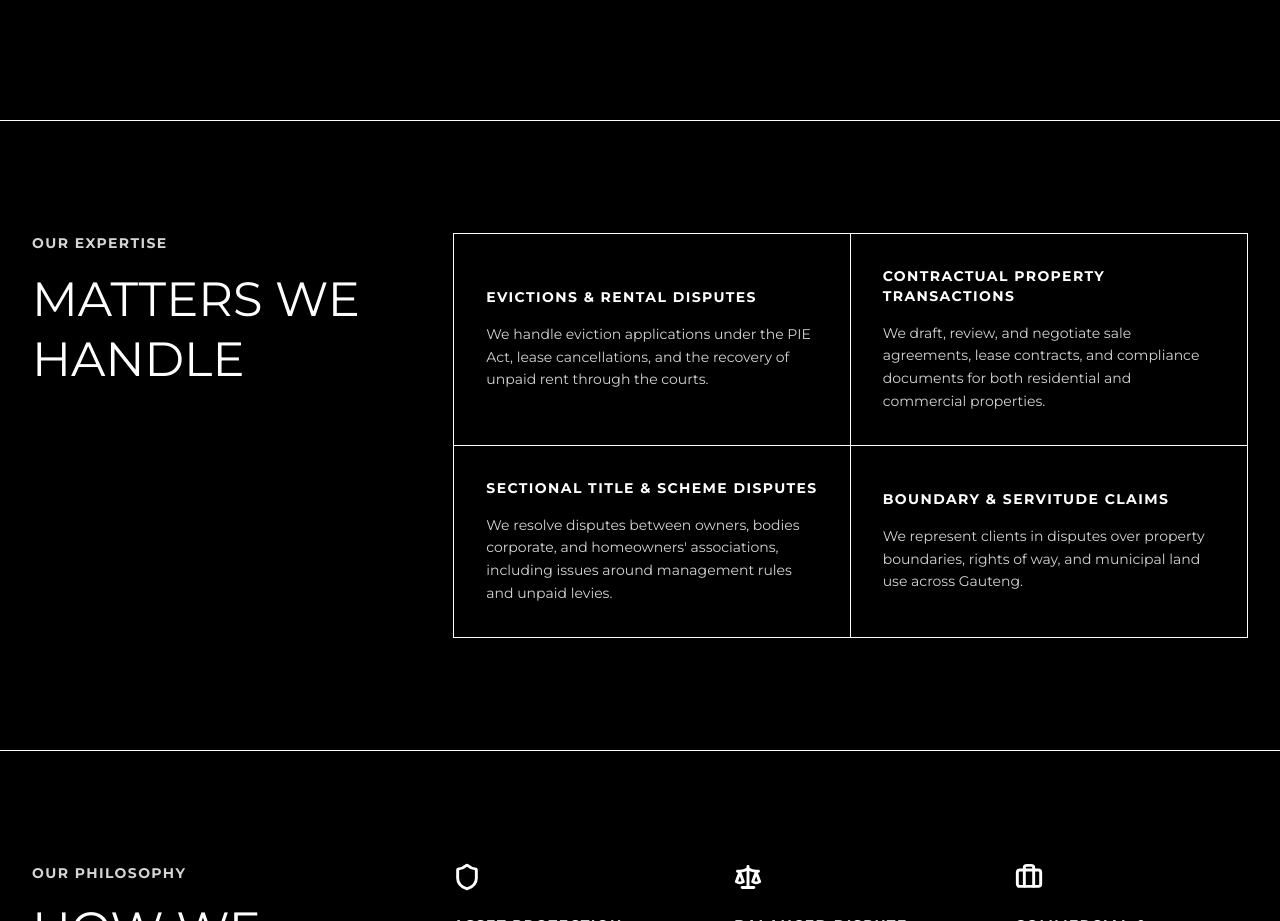
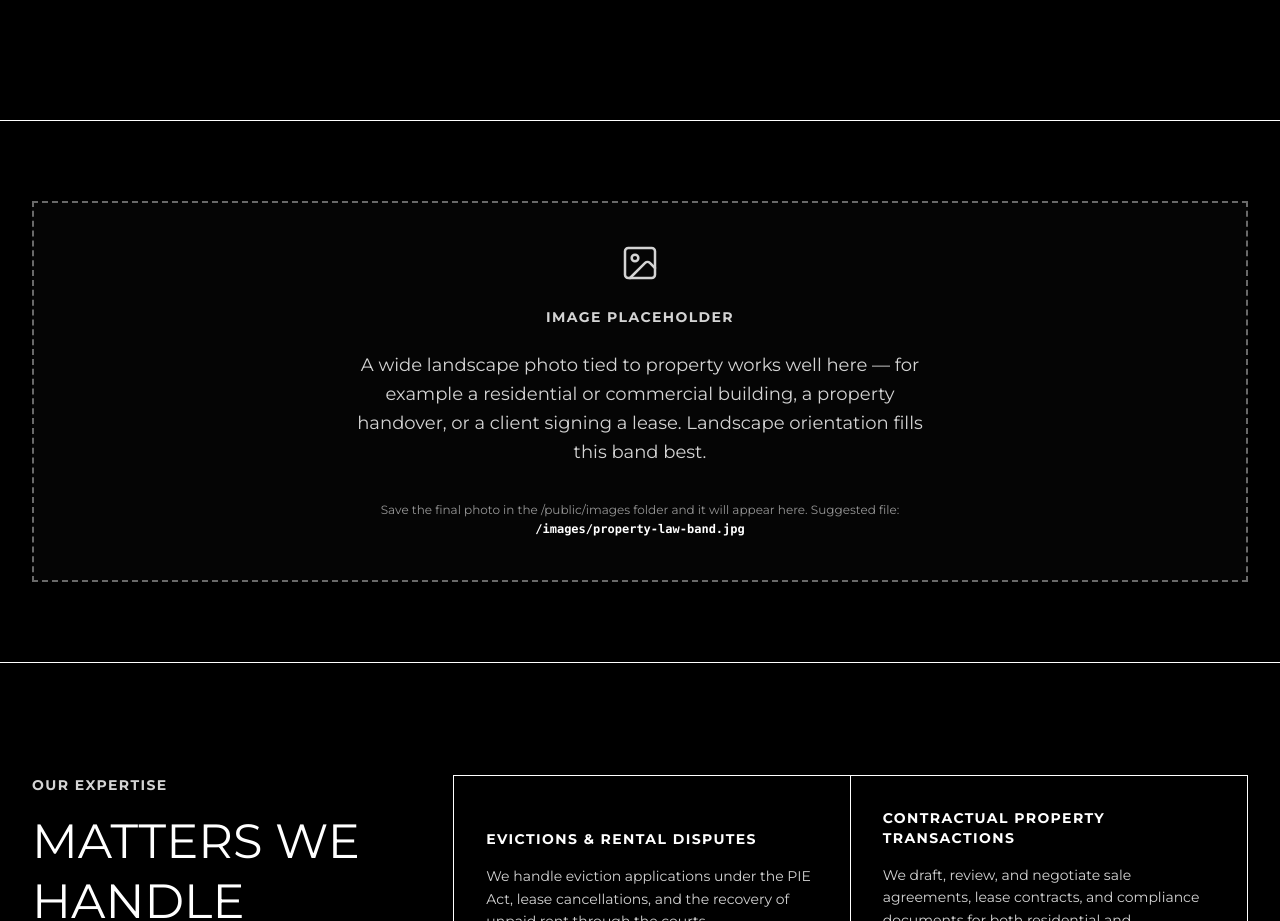
Before and after one commit to LM-Studios-Work/MATHE-RODRICK-ATTORNEYS-INC, a Next.js app: page /our-services/property-law in a window 1280 px wide. Shown: the part 1168-2089 px from the top of the page. Built offline with nearby package versions, Linux system fonts and the light colour scheme.

Commit message:
feat: add image placeholders and suggestions to service pages
Co-authored-by: Monare Selahle <165192023+monare-code@users.noreply.github.com>

```diff
--- a/app/our-services/corporate-and-insolvency-law/page.tsx
+++ b/app/our-services/corporate-and-insolvency-law/page.tsx
@@ -84,6 +84,11 @@ export default function CorporateInsolvencyLawPage() {
         blurb:
           "Whether you are starting a new business venture, resolving a contract dispute, or dealing with the realities of insolvency, we are here to provide clear, honest, and effective legal support.",
       }}
+      imagePlaceholder={{
+        suggestion:
+          "A wide landscape photo that signals corporate credibility works best here — for example a boardroom meeting, the team reviewing contracts, or a modern Johannesburg office exterior.",
+        suggestedPath: "/images/corporate-law-band.jpg",
+      }}
     />
   )
 }
--- a/app/our-services/criminal-defense/page.tsx
+++ b/app/our-services/criminal-defense/page.tsx
@@ -4,6 +4,7 @@ import { SiteFooter } from "@/components/site-footer"
 import Link from "next/link"
 import { ArrowRight, Scale, Shield, Briefcase } from "lucide-react"
 import { OtherServices } from "@/components/other-services"
+import { ServiceImagePlaceholder } from "@/components/service-image-placeholder"
 
 export const metadata: Metadata = {
   title: "Criminal Defense Attorneys Johannesburg | Bail & Trial | Mathe Rodrick Inc",
@@ -100,6 +101,12 @@ export default function CriminalDefensePage() {
             </div>
           </div>
         </section>
+
+        {/* Mid-page image band — replace with a real photo when ready */}
+        <ServiceImagePlaceholder
+          suggestion="A wide landscape photo that conveys defense and protection works well here — for example an attorney advising a client, a courthouse exterior, or a serious consultation. Landscape orientation fills this band best."
+          suggestedPath="/images/criminal-defense-band.jpg"
+        />
 
         {/* Key Areas of Focus */}
         <section className="border-b border-foreground">
--- a/app/our-services/family-and-estate-administration/page.tsx
+++ b/app/our-services/family-and-estate-administration/page.tsx
@@ -84,6 +84,11 @@ export default function FamilyLawPage() {
         blurb:
           "Whether you are going through a divorce, putting a co-parenting agreement in place, or dealing with the estate of a loved one who has passed, we are here to help with clear, compassionate, and effective legal support.",
       }}
+      imagePlaceholder={{
+        suggestion:
+          "A warm, wide landscape photo suits this sensitive practice area — for example a compassionate client meeting, hands signing documents, or a calm consultation setting. Avoid anything too corporate or cold.",
+        suggestedPath: "/images/family-law-band.jpg",
+      }}
     />
   )
 }
--- a/app/our-services/general-civil-litigation/page.tsx
+++ b/app/our-services/general-civil-litigation/page.tsx
@@ -4,6 +4,7 @@ import { SiteFooter } from "@/components/site-footer"
 import Link from "next/link"
 import { ArrowRight, Scale, Shield, Briefcase } from "lucide-react"
 import { OtherServices } from "@/components/other-services"
+import { ServiceImagePlaceholder } from "@/components/service-image-placeholder"
 
 export const metadata: Metadata = {
   title: "General Civil Litigation | Mathe Rodrick Attorneys Inc",
@@ -100,6 +101,12 @@ export default function GeneralCivilLitigationPage() {
             </div>
           </div>
         </section>
+
+        {/* Mid-page image band — replace with a real photo when ready */}
+        <ServiceImagePlaceholder
+          suggestion="A wide landscape photo that signals the courtroom or dispute resolution works well here — for example a courthouse exterior, an attorney at a case-file desk, or a negotiation across a table. Landscape orientation fills this band best."
+          suggestedPath="/images/litigation-band.jpg"
+        />
 
         {/* Key Areas of Focus */}
         <section className="border-b border-foreground">
--- a/app/our-services/labour-and-pension-law/page.tsx
+++ b/app/our-services/labour-and-pension-law/page.tsx
@@ -85,6 +85,11 @@ export default function LabourPensionLawPage() {
         blurb:
           "Whether you are dealing with an unfair dismissal, putting employment contracts in place, or challenging a pension fund decision that does not add up, we are here to provide clear, honest, and effective legal support.",
       }}
+      imagePlaceholder={{
+        suggestion:
+          "A wide landscape photo that reflects the world of work works well here — for example an attorney advising an employee, a CCMA-style hearing table, or a professional in the workplace.",
+        suggestedPath: "/images/labour-law-band.jpg",
+      }}
     />
   )
 }
--- a/app/our-services/property-law/page.tsx
+++ b/app/our-services/property-law/page.tsx
@@ -4,6 +4,7 @@ import { SiteFooter } from "@/components/site-footer"
 import Link from "next/link"
 import { ArrowRight, Scale, Shield, Briefcase } from "lucide-react"
 import { OtherServices } from "@/components/other-services"
+import { ServiceImagePlaceholder } from "@/components/service-image-placeholder"
 
 export const metadata: Metadata = {
   title: "Property Law & Eviction Attorneys Johannesburg | Mathe Rodrick Inc",
@@ -100,6 +101,12 @@ export default function PropertyLawPage() {
             </div>
           </div>
         </section>
+
+        {/* Mid-page image band — replace with a real photo when ready */}
+        <ServiceImagePlaceholder
+          suggestion="A wide landscape photo tied to property works well here — for example a residential or commercial building, a property handover, or a client signing a lease. Landscape orientation fills this band best."
+          suggestedPath="/images/property-law-band.jpg"
+        />
 
         {/* Key Areas of Focus */}
         <section className="border-b border-foreground">
--- a/components/combined-service-page.tsx
+++ b/components/combined-service-page.tsx
@@ -3,6 +3,7 @@ import { ArrowRight } from "lucide-react"
 import { SiteHeader } from "@/components/site-header"
 import { SiteFooter } from "@/components/site-footer"
 import { OtherServices } from "@/components/other-services"
+import { ServiceImagePlaceholder } from "@/components/service-image-placeholder"
 
 export interface ServiceChapter {
   /** Anchor id used by the index links, e.g. "corporate-law" */
@@ -46,6 +47,11 @@ export interface CombinedServicePageProps {
     title: string
     blurb: string
   }
+  /** Optional guidance for the mid-page photo placeholder */
+  imagePlaceholder?: {
+    suggestion: string
+    suggestedPath: string
+  }
   currentServiceSlug: string
 }
 
@@ -59,6 +65,7 @@ export function CombinedServicePage({
   chapters,
   disputeResolution,
   cta,
+  imagePlaceholder,
   currentServiceSlug,
 }: CombinedServicePageProps) {
   return (
@@ -103,6 +110,16 @@ export function CombinedServicePage({
             </div>
           </div>
         </section>
+
+        {/* Mid-page image band — replace with a real photo when ready */}
+        <ServiceImagePlaceholder
+          eyebrow="Image Placeholder"
+          suggestion={
+            imagePlaceholder?.suggestion ??
+            "A photo that reinforces this practice area works well here — for example the team in discussion, a handshake with a client, or the Johannesburg office. Keep it wide (landscape) so it fills this band cleanly."
+          }
+          suggestedPath={imagePlaceholder?.suggestedPath ?? "/images/your-image-name.jpg"}
+        />
 
         {/* What this page covers — the signpost */}
         <section className="border-b border-foreground bg-foreground/[0.02]">
--- /dev/null
+++ b/components/service-image-placeholder.tsx
@@ -0,0 +1,51 @@
+import { ImageIcon } from "lucide-react"
+
+export interface ServiceImagePlaceholderProps {
+  /** Short kicker shown above the box, e.g. "Gallery" */
+  eyebrow?: string
+  /** Plain-language description of the photo that should go here */
+  suggestion: string
+  /** The exact file path where the final image should be saved, e.g. "/images/property-law-office.jpg" */
+  suggestedPath: string
+}
+
+/**
+ * A visible, intentional placeholder for a future photo.
+ *
+ * This renders a raw full-width image band (NOT a background with text on top),
+ * which is the easiest kind of image to drop in later: you just replace this
+ * whole component with a single <img> / next Image pointing at `suggestedPath`.
+ *
+ * To swap in a real image later, replace the usage with, for example:
+ *
+ *   <section className="border-b border-foreground">
+ *     <img
+ *       src="/images/property-law-office.jpg"
+ *       alt="Describe the photo for screen readers"
+ *       className="h-[320px] w-full object-cover md:h-[420px]"
+ *     />
+ *   </section>
+ */
+export function ServiceImagePlaceholder({
+  eyebrow = "Image Placeholder",
+  suggestion,
+  suggestedPath,
+}: ServiceImagePlaceholderProps) {
+  return (
+    <section className="border-b border-foreground">
+      <div className="w-full px-5 py-16 md:px-8 md:py-20">
+        <div className="flex min-h-[280px] flex-col items-center justify-center gap-6 border-2 border-dashed border-foreground/40 bg-foreground/[0.02] p-10 text-center md:min-h-[360px]">
+          <ImageIcon className="h-10 w-10 text-muted-foreground" strokeWidth={1.5} aria-hidden="true" />
+          <p className="text-sm font-bold uppercase tracking-widest text-muted-foreground">{eyebrow}</p>
+          <p className="max-w-xl text-pretty text-base font-normal leading-relaxed text-muted-foreground md:text-lg">
+            {suggestion}
+          </p>
+          <p className="mt-2 max-w-xl text-xs font-normal leading-relaxed text-muted-foreground/70">
+            {"Save the final photo in the /public/images folder and it will appear here. Suggested file: "}
+            <span className="font-mono font-bold text-foreground">{suggestedPath}</span>
+          </p>
+        </div>
+      </div>
+    </section>
+  )
+}
```
